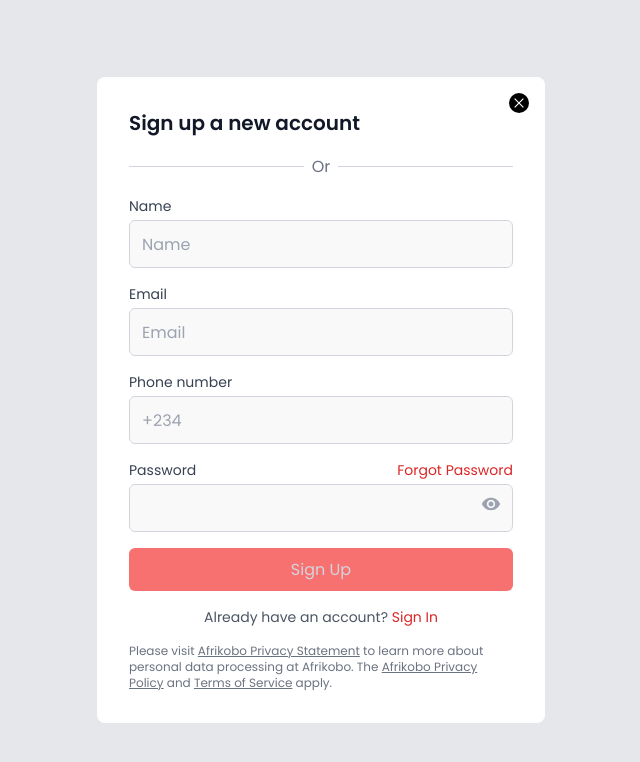
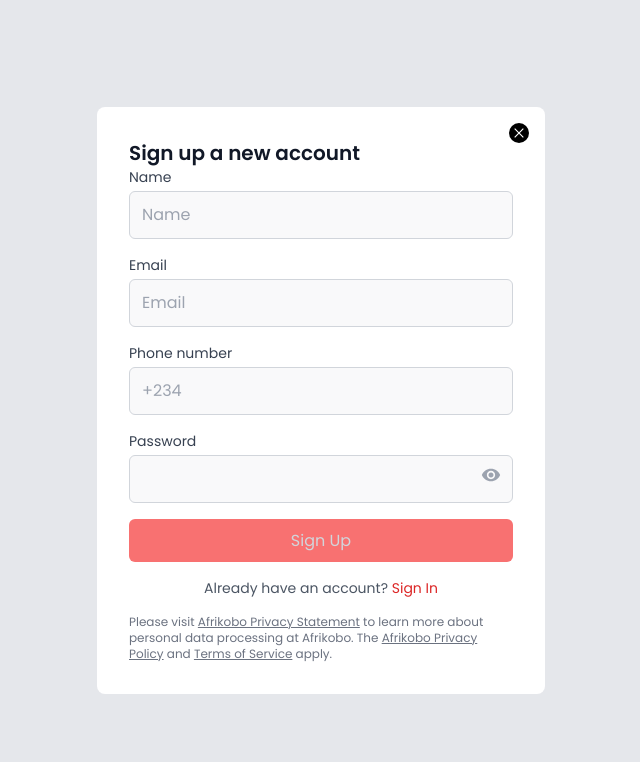
Before and after one commit to Danny-Flames/project-test, a React (Vite) app: page /auth/register in a window 1280 px wide. Shown: the top 762 px of the page, without its empty margins (319-959 px from the left). Built offline with nearby package versions, Linux system fonts and the light colour scheme.

Commit message:
added documentation

```diff
--- a/src/pages/SignUpForm.tsx
+++ b/src/pages/SignUpForm.tsx
@@ -7,6 +7,11 @@ import { registerUser } from "../redux/features/authSlice";
 import { useAppDispatch, useAppSelector } from "../redux/store/hook";
 import { notifyError, notifySuccess } from "../alert/toastService";
 
+const isValidEmail = (email: string): boolean => {
+  const emailRegex = /^[^\s@]+@[^\s@]+\.[^\s@]+$/;
+  return emailRegex.test(email);
+};
+
 const SignUpForm = () => {
   const [formData, setFormData] = useState({
     name: "",
@@ -15,55 +20,57 @@ const SignUpForm = () => {
     password: "",
   });
 
+  const [emailError, setEmailError] = useState<string | null>(null);
+
   const navigate = useNavigate();
   const dispatch = useAppDispatch();
   const { loading } = useAppSelector((state) => state.auth);
 
   const handleChange = (e: React.ChangeEvent<HTMLInputElement>) => {
     const { name, value } = e.target;
+
     setFormData((prev) => ({
       ...prev,
       [name]: value,
     }));
+
+    // Validate email on change
+    if (name === "email") {
+      if (!isValidEmail(value)) {
+        setEmailError("Please enter a valid email address");
+      } else {
+        setEmailError(null);
+      }
+    }
   };
 
   const isBtnActive =
     formData.name.trim() !== "" &&
     formData.email.trim() !== "" &&
     formData.phone.trim() !== "" &&
-    formData.password.trim() !== "";
+    formData.password.trim() !== "" &&
+    emailError === null; // Ensure email is valid
 
   const handleSubmit = (e: React.FormEvent) => {
     e.preventDefault();
 
-    // I manually trigger the pending state because of the setTimeout() else there would have been no need to
-    // Because redux doesn’t even know a request has started until after 2 seconds because of the setTimeout.
     dispatch({ type: "auth/register/pending" });
 
     setTimeout(async () => {
       try {
         const resultAction = await dispatch(registerUser(formData));
         if (registerUser.fulfilled.match(resultAction)) {
-          // alert("Registration successful! Redirecting to login...");
           notifySuccess("Registration successful! Redirecting to login...");
           navigate("/auth/login");
         } else if (registerUser.rejected.match(resultAction)) {
-          console.error(resultAction.payload || "Registration failed");
           notifyError(
             (resultAction.payload as string) || "Registration failed"
           );
         }
       } catch (error) {
-        console.error("Registration error:", error);
         notifyError("An error occurred. Please try again.");
-      } finally {
-        console.log("Api call completed...");
       }
     }, 2000);
-  };
-
-  const handleNavigate = (path: string) => {
-    navigate(`/${path}`);
   };
 
   return (
@@ -76,12 +83,6 @@ const SignUpForm = () => {
         <h2 className="text-xl font-semibold text-gray-900">
           Sign up a new account
         </h2>
-
-        <div className="my-4 flex items-center gap-2">
-          <hr className="flex-grow border-gray-300" />
-          <span className="text-gray-500">Or</span>
-          <hr className="flex-grow border-gray-300" />
-        </div>
 
         <form onSubmit={handleSubmit} className="space-y-4">
           <Input
@@ -103,6 +104,7 @@ const SignUpForm = () => {
             onChange={handleChange}
             placeholder="Email"
             disabled={loading}
+            error={emailError || undefined} // Show error message
           />
 
           <Input
@@ -116,19 +118,8 @@ const SignUpForm = () => {
             disabled={loading}
           />
 
-          <div>
-            <div className="flex justify-between items-center mb-1">
-              <label
-                htmlFor="password"
-                className="block text-sm font-normal text-gray-700"
-              >
-                Password
-              </label>
-              <a href="#" className="text-sm text-red-600 hover:text-red-500">
-                Forgot Password
-              </a>
-            </div>
           <Input
+            label="Password"
             id="password"
             name="password"
             value={formData.password}
@@ -137,7 +128,6 @@ const SignUpForm = () => {
             containerClassName="w-full"
             disabled={loading}
           />
-          </div>
 
           <Button
             type="submit"
@@ -153,7 +143,7 @@ const SignUpForm = () => {
           Already have an account?{" "}
           <span
             className="text-red-600 hover:text-red-500 cursor-pointer"
-            onClick={() => handleNavigate("auth/login")}
+            onClick={() => navigate("/auth/login")}
           >
             Sign In
           </span>
```
Also changed, not shown: 1 other file (tests, documents, lock files or other folders). Lines whose indentation alone changed are shown as unchanged.
